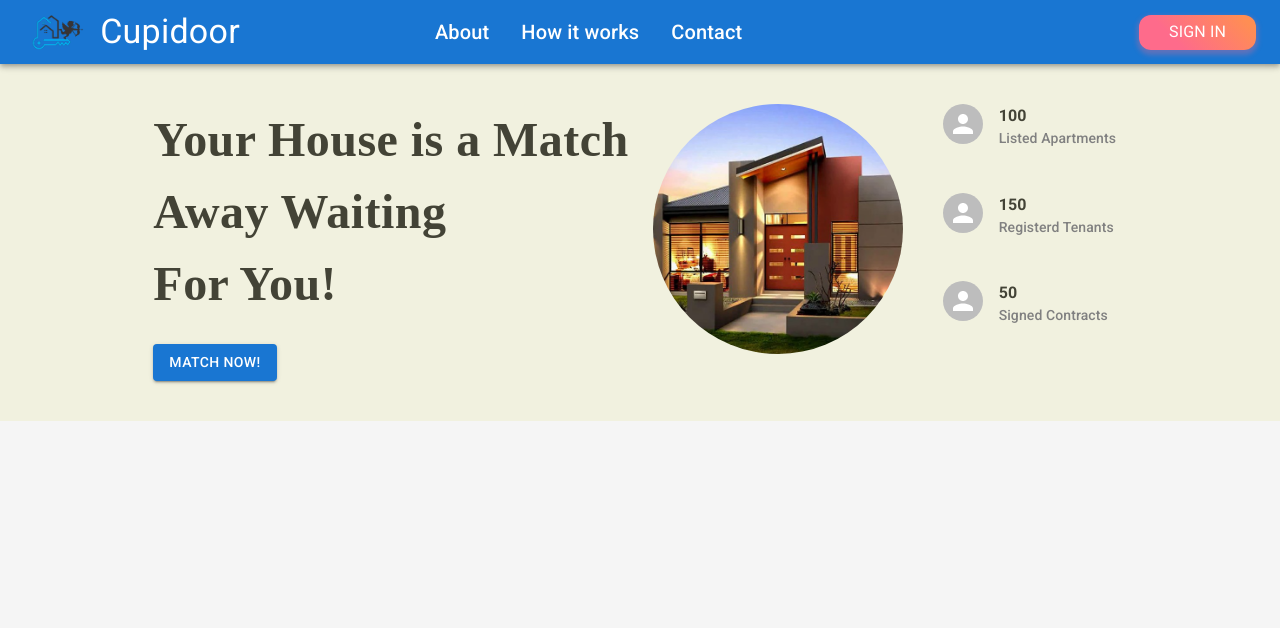
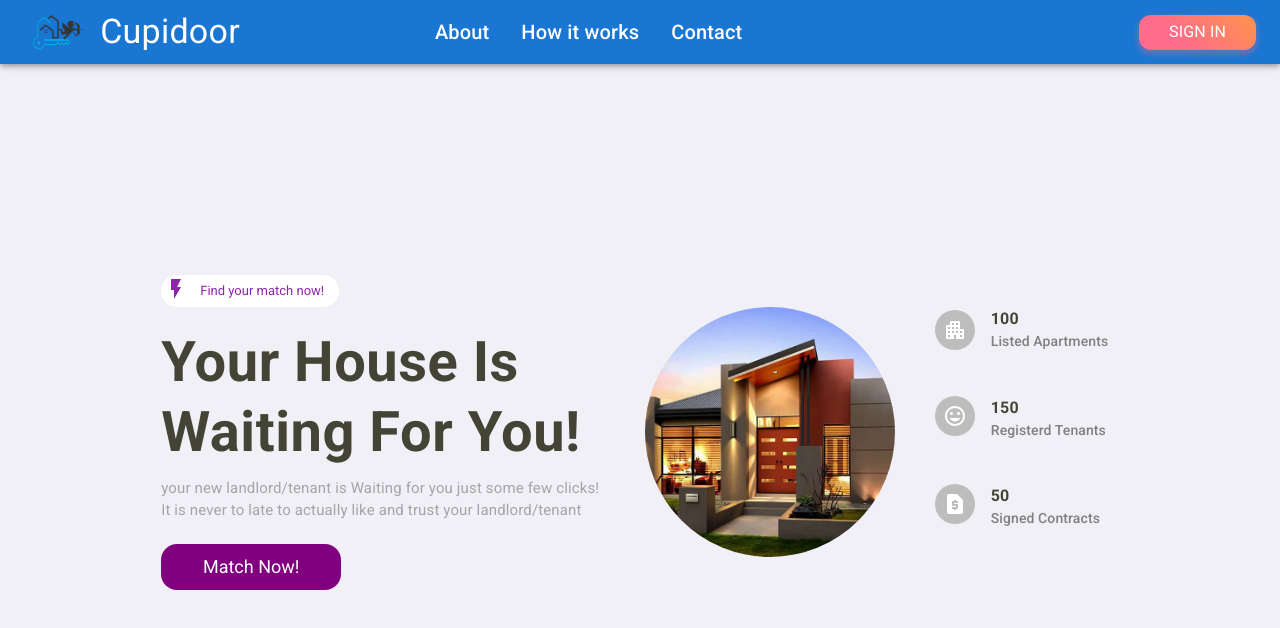
Before and after one commit to itayhashay/cupidoor, a React (Create React App) app in the folder client/: page / in a window 1280 px wide. Shown: the top 628 px of the page. Built offline with nearby package versions, Linux system fonts and the light colour scheme.

Commit message:
better landing page

```diff
--- a/client/src/components/Landing/Landing.tsx
+++ b/client/src/components/Landing/Landing.tsx
@@ -1,66 +1,82 @@
-import { AppBar, Box, Toolbar, Typography } from "@mui/material";
-import { Grid, Button, Avatar, Link } from "@mui/material";
-import { blue } from "@mui/material/colors";
-import { ThemeProvider, createTheme } from "@mui/material/styles";
+import { Box, Chip, Typography } from "@mui/material";
+import { Grid, Avatar } from "@mui/material";
+import FlashOnIcon from "@mui/icons-material/FlashOn";
+import ApartmentIcon from "@mui/icons-material/Apartment";
+import RequestPageIcon from "@mui/icons-material/RequestPage";
+import MoodIcon from "@mui/icons-material/Mood";
 
-declare module "@mui/material/styles" {
-  interface Theme {
-    appBar: {
-      main: string;
-      secondary: string;
-    };
-  }
-
-  interface ThemeOptions {
-    appBar?: {
-      main?: string;
-      secondary?: string;
-    };
-  }
-}
-
-const theme = createTheme({
-  appBar: {
-    main: blue[300],
-    secondary: "#FFFDD0",
-  },
-});
+const CustomLihgtningIcon = () => (
+  <span style={{ color: "#8e24aa" }}>
+    <FlashOnIcon />
+  </span>
+);
 
 const Landing = () => {
+  const handleMatchClick = () => {
+    // Will do something
+  };
+
   return (
-    <ThemeProvider theme={theme}>
     <Grid
       container
-        bgcolor={"#F1F1DF"}
+      bgcolor={"#F1F0F7"}
       spacing={3}
       justifyContent={"center"}
       padding={5}
+      height={"100vh"}
+      alignContent={"center"}
     >
       <Grid item>
+        <Chip
+          icon={<CustomLihgtningIcon />}
+          label="Find your match now!"
+          sx={{
+            backgroundColor: "#ffffff",
+            color: "#8e24aa",
+            width: "178px",
+          }}
+        />
         <Typography
-            fontSize={"3rem"}
+          fontSize={"3.5rem"}
           fontWeight={"bold"}
-            fontFamily={"OpenSans"}
           color={"#434336"}
+          sx={{ margin: "20px 40px 10px 0", lineHeight: "1.25" }}
         >
-            Your House is a Match <br /> Away Waiting <br />
-            For You!
+          Your House Is
+          <br />
+          Waiting For You!
         </Typography>
-          <Button variant="contained" sx={{ mt: 3 }}>
-            Match Now!
-          </Button>
+        <Typography
+          fontSize={"15px"}
+          color={"#A3A5A7"}
+          sx={{ marginBottom: "22px" }}
+        >
+          your new landlord/tenant is Waiting for you just some few clicks!{" "}
+          <br /> It is never to late to actually like and trust your
+          landlord/tenant
+        </Typography>
+        <Chip
+          label="Match Now!"
+          sx={{
+            width: "180px",
+            height: "46px",
+            backgroundColor: "purple",
+            color: "white",
+            fontSize: "18px",
+          }}
+          onClick={handleMatchClick}
+        />
       </Grid>
-        <Grid item>
+      <Grid item display={"flex"} alignItems={"center"}>
         <Box display={"flex"}>
-            <Avatar
-              src="/landing.jpg"
-              sx={{ width: 250, height: 250 }}
-            ></Avatar>
+          <Avatar src="/landing.jpg" sx={{ width: 250, height: 250 }}></Avatar>
 
           <Grid container spacing={2} ml={3} width={200}>
             <Grid item xs={12}>
-                <Box display={"flex"}>
-                  <Avatar></Avatar>
+              <Box display={"flex"} alignItems={"center"}>
+                <Avatar>
+                  <ApartmentIcon />
+                </Avatar>
                 <Box ml={2}>
                   <Typography
                     fontWeight={"bold"}
@@ -77,7 +93,9 @@ const Landing = () => {
             </Grid>
             <Grid item xs={12}>
               <Box display={"flex"}>
-                  <Avatar></Avatar>
+                <Avatar>
+                  <MoodIcon />
+                </Avatar>
                 <Box ml={2}>
                   <Typography
                     fontWeight={"bold"}
@@ -94,7 +112,9 @@ const Landing = () => {
             </Grid>
             <Grid item xs={12}>
               <Box display={"flex"}>
-                  <Avatar></Avatar>
+                <Avatar>
+                  <RequestPageIcon />
+                </Avatar>
                 <Box ml={2}>
                   <Typography
                     fontWeight={"bold"}
@@ -113,7 +133,6 @@ const Landing = () => {
         </Box>
       </Grid>
     </Grid>
-    </ThemeProvider>
   );
 };
 
--- a/client/src/index.css
+++ b/client/src/index.css
@@ -3,14 +3,14 @@ body {
   background-color: #f4f4f4;
   font-family: -apple-system, BlinkMacSystemFont, "Segoe UI", "Roboto", "Oxygen",
     "Ubuntu", "Cantarell", "Fira Sans", "Droid Sans", "Helvetica Neue",
-    sans-serif;
+    "Montserrat" sans-serif;
   -webkit-font-smoothing: antialiased;
   -moz-osx-font-smoothing: grayscale;
 }
 
 code {
   font-family: source-code-pro, Menlo, Monaco, Consolas, "Courier New",
-    monospace;
+    "Montserrat" monospace;
 }
 
 #root {
```
Lines whose indentation alone changed are shown as unchanged.
